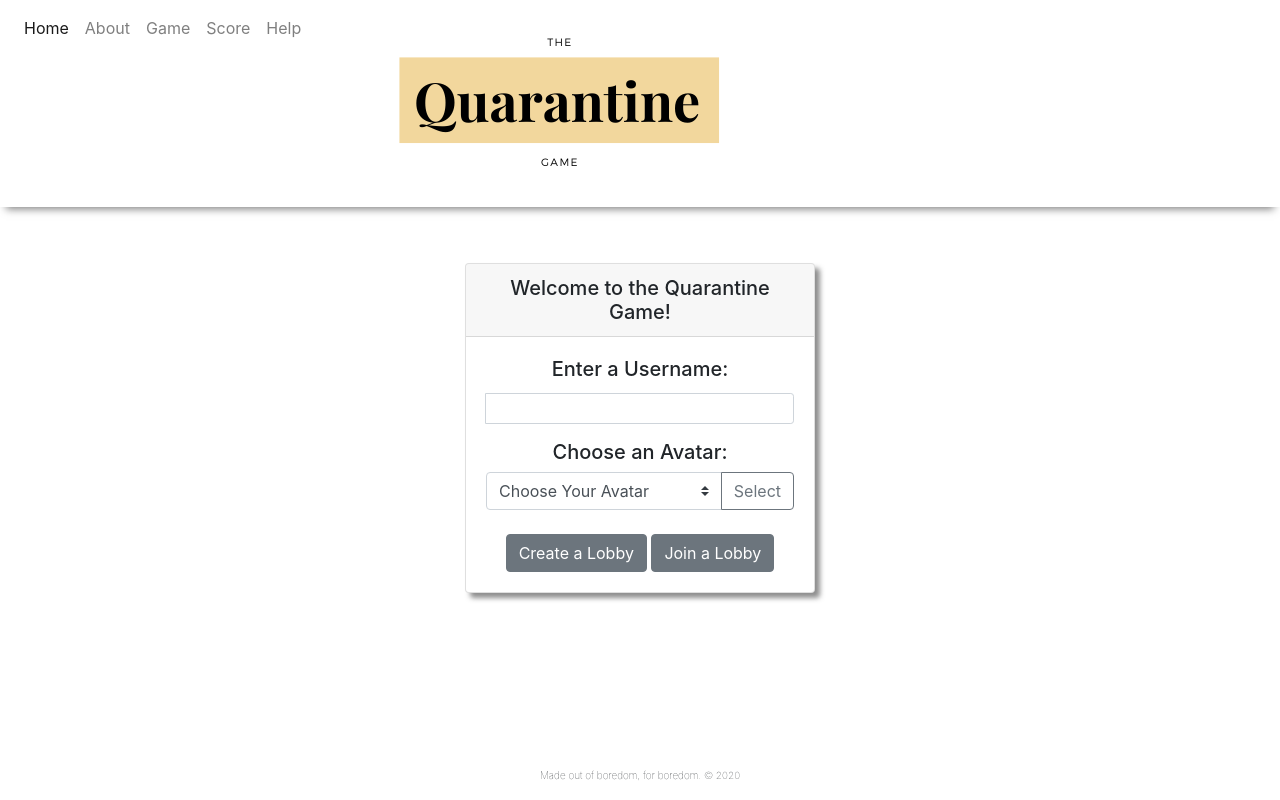
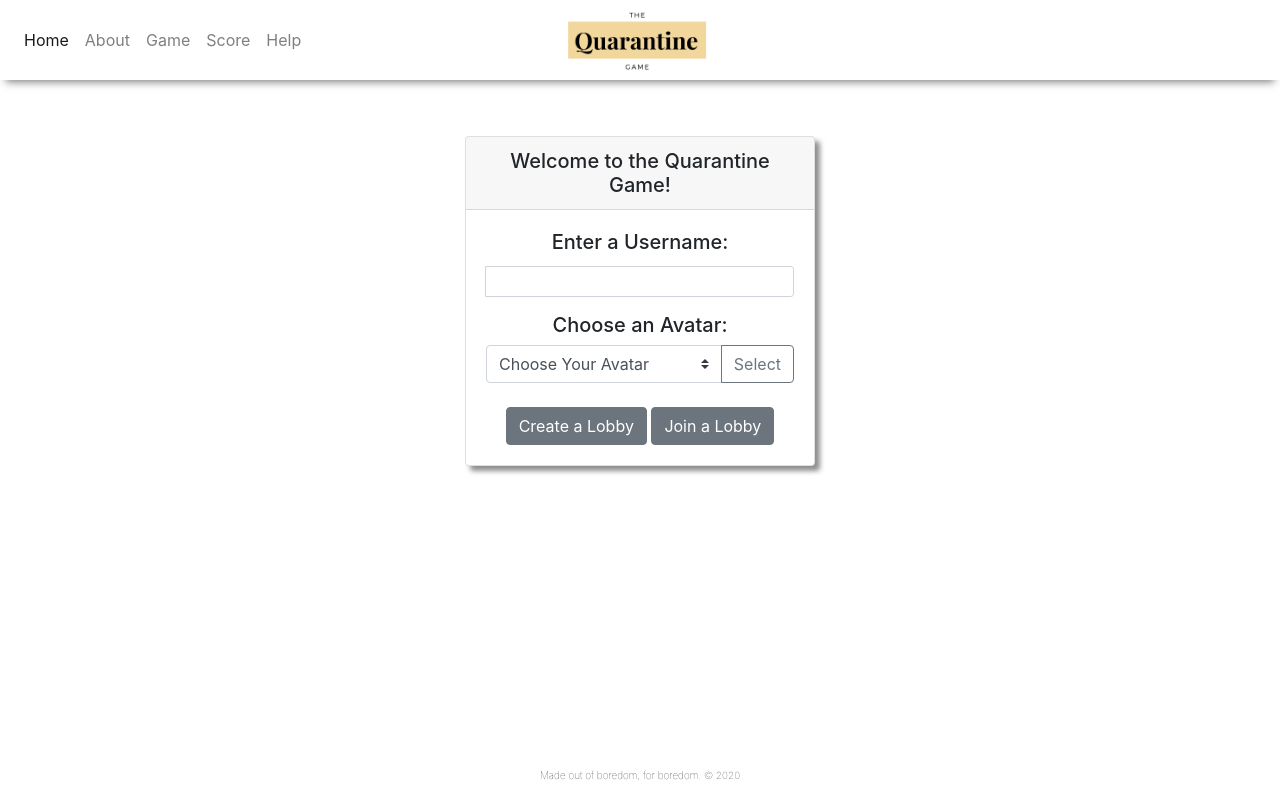
Before and after one commit to ttngu/QuarantineGame, a website: page public/index.html in a window 1280 px wide. Drawn offline with nearby package versions, Linux system fonts and the light colour scheme.

Commit message:
added banner to index nav, but nav buttons no longer work...

```diff
--- a/public/index.html
+++ b/public/index.html
@@ -20,12 +20,12 @@
   </button>
   <div class="collapse navbar-collapse" id="navbarNavAltMarkup">
     <div class="navbar-nav">
+      <a class="navbar-brand" href="index.html"><img src="./images/titleBanner.png" alt="" height= 70px></a>
       <a class="nav-item nav-link active" href="index.html">Home <span class="sr-only">(current)</span></a>
       <a class="nav-item nav-link" href="aboutPage.html">About</a>
       <a class="nav-item nav-link" href="gamePage.html">Game</a>
       <a class="nav-item nav-link" href="Scorepage.html">Score</a>
       <a class="nav-item nav-link" href="Helppage.html">Help</a>
-      <a class="navbar-brand" href="index.html"><img src="./images/qg_banner.png" alt=""></a>
 
       </div>
     </div>
--- a/public/stylesheets/style.css
+++ b/public/stylesheets/style.css
@@ -1,10 +1,18 @@
 .navbar{
   box-shadow: 0px 8px 8px -6px rgba(0,0,0,.5);
+  height: 5rem;
 }
 
-/* .navbar-brand {
+.navbar-brand {
+  width: 97vw;
   position: absolute;
-} */
+  top: 0;
+}
+
+.navbar-brand img {
+  display: block;
+  margin: auto;
+}
 
 .container {
   margin-top: 2rem;
```
Also changed, not shown: public/images/titleBanner.png (added).
